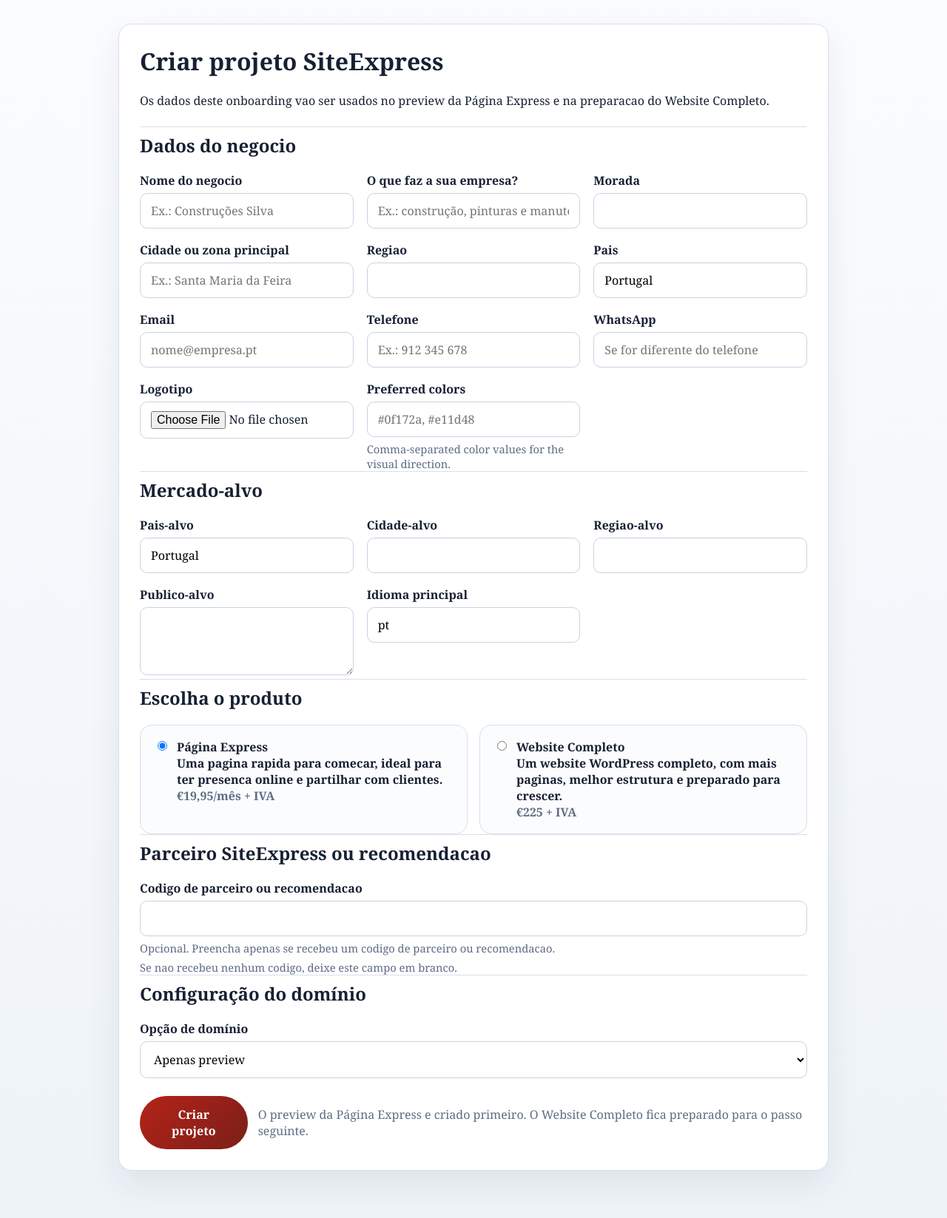
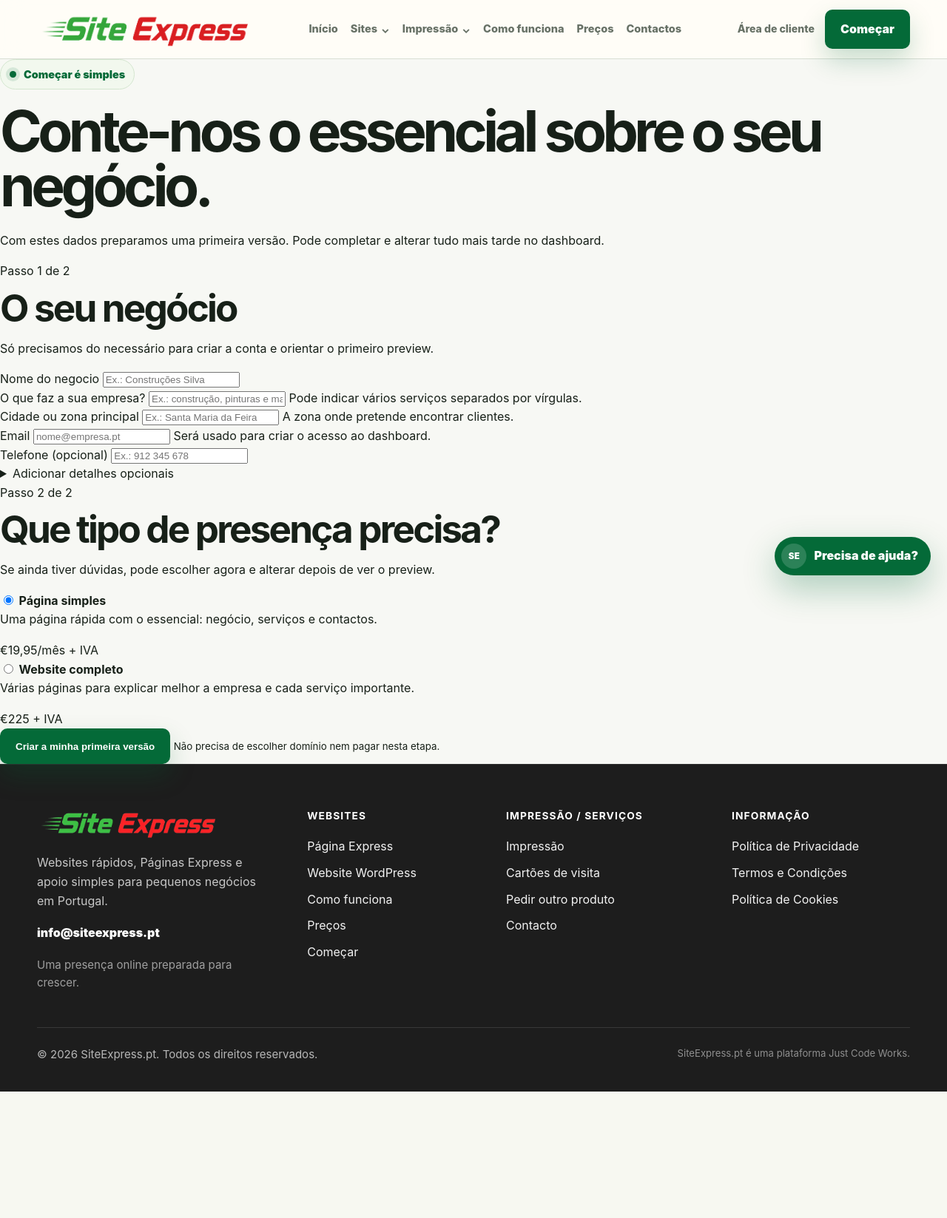
Before and after one commit to joaomcorreia/siteexpress.pt, a Django app: page /pt/onboarding/ in a window 1280 px wide. Shown: the whole page at 74% size. After the commit the page ends 1476 px from the top, so only its background shows below. Run offline with Django 5.2, Linux system fonts and the light colour scheme.

Commit message:
Refresh onboarding flow: onboarding_form.html

```diff
--- a/backend/onboarding/templates/onboarding/onboarding_form.html
+++ b/backend/onboarding/templates/onboarding/onboarding_form.html
@@ -1,157 +1,41 @@
-{% load i18n %}
-<!DOCTYPE html>
-<html lang="{{ LANGUAGE_CODE|default:'pt' }}">
-<head>
-    <meta charset="utf-8">
-    <meta name="viewport" content="width=device-width, initial-scale=1">
-    <title>Onboarding SiteExpress</title>
+{% extends "onboarding/public_base.html" %}
+
+{% block title %}Começar o meu website | SiteExpress.pt{% endblock %}
+{% block meta_description %}Diga-nos o essencial sobre o seu negócio para prepararmos o primeiro preview.{% endblock %}
+
+{% block extra_head %}
 <style>
-        :root {
-            --ink: #172033;
-            --muted: #5f6c84;
-            --line: #d8e0eb;
-            --paper: #f5f7fb;
-            --card: #ffffff;
-            --brand: #b42318;
-            --brand-dark: #7a1f19;
-        }
-        body {
-            margin: 0;
-            font-family: Georgia, serif;
-            background: linear-gradient(180deg, #fbfcfe 0%, #eef3f8 100%);
-            color: var(--ink);
-        }
-        .wrap {
-            max-width: 960px;
-            margin: 0 auto;
-            padding: 32px 20px 64px;
-        }
-        .card {
-            background: var(--card);
-            border: 1px solid var(--line);
-            border-radius: 18px;
-            padding: 28px;
-            box-shadow: 0 18px 45px rgba(22, 32, 51, 0.08);
-        }
-        h1, h2 {
-            margin-top: 0;
-        }
-        .intro {
-            margin-bottom: 24px;
-        }
-        .grid {
-            display: grid;
-            gap: 18px;
-        }
-        .grid.two {
-            grid-template-columns: repeat(auto-fit, minmax(240px, 1fr));
-        }
-        .section {
-            padding-top: 8px;
-            border-top: 1px solid var(--line);
-        }
-        .banner {
-            margin-bottom: 18px;
-            padding: 14px 16px;
-            border-radius: 14px;
-            border: 1px solid #d8e4c3;
-            background: #f6fbef;
-        }
-        .banner strong {
-            display: block;
-            margin-bottom: 4px;
-        }
-        label {
-            display: block;
-            margin-bottom: 6px;
-            font-weight: 700;
-        }
-        input, textarea, select {
-            width: 100%;
-            padding: 12px 14px;
-            border: 1px solid #c7d2e2;
-            border-radius: 10px;
-            box-sizing: border-box;
-            font: inherit;
-            background: #fff;
-        }
-        .helptext {
-            display: block;
-            margin-top: 6px;
-            color: var(--muted);
-            font-size: 0.92rem;
-        }
-        .errors {
-            margin: 8px 0 0;
-            color: #a61b1b;
-            font-size: 0.95rem;
-        }
-        .actions {
-            display: flex;
-            gap: 14px;
-            align-items: center;
-            margin-top: 24px;
-        }
-        button {
-            border: 0;
-            border-radius: 999px;
-            padding: 14px 24px;
-            font: inherit;
-            font-weight: 700;
-            color: #fff;
-            background: linear-gradient(135deg, var(--brand) 0%, var(--brand-dark) 100%);
-            cursor: pointer;
-        }
-        .hint {
-            color: var(--muted);
-        }
-        .hidden {
-            display: none;
-        }
-        .product-grid {
-            display: grid;
-            grid-template-columns: repeat(2, minmax(0, 1fr));
-            gap: 16px;
-            margin-top: 18px;
-        }
-        .product-option {
-            border: 1px solid var(--line);
-            border-radius: 16px;
-            padding: 18px;
-            background: #fbfcfe;
-        }
-        .product-option label {
-            display: flex;
-            gap: 10px;
-            align-items: flex-start;
-            margin: 0;
-            cursor: pointer;
-        }
-        .product-option input[type="radio"] {
-            width: auto;
-            margin-top: 3px;
-        }
-        @media (max-width: 720px) {
-            .product-grid {
-                grid-template-columns: 1fr;
-            }
-        }
+  .flow-page{padding:clamp(42px,7vw,84px) 0 90px;background:radial-gradient(circle at 8% 0,rgba(4,106,56,.13),transparent 32rem),var(--bg)}
+  .flow-shell{width:min(880px,calc(100% - 28px));margin:auto}
+  .flow-heading{max-width:720px;margin:0 auto 28px;text-align:center}.flow-heading h1{font-size:clamp(2.25rem,5vw,4rem);letter-spacing:-.06em}.flow-heading p{color:var(--muted);font-size:1.08rem}
+  .flow-card{padding:clamp(24px,5vw,44px);border:1px solid var(--line);border-radius:22px;background:var(--surface);box-shadow:var(--shadow)}
+  .step-label{display:inline-flex;margin-bottom:12px;color:var(--primary);font-size:.78rem;font-weight:950;letter-spacing:.12em;text-transform:uppercase}
+  .flow-section{padding:0 0 30px;margin-bottom:30px;border-bottom:1px solid var(--line)}.flow-section h2{font-size:1.55rem;letter-spacing:-.035em;margin:0 0 5px}.section-note{margin:0 0 20px;color:var(--muted)}
+  .flow-grid{display:grid;grid-template-columns:repeat(2,minmax(0,1fr));gap:18px}.flow-field-wide{grid-column:1/-1}
+  .flow-field label{display:block;margin-bottom:6px;font-weight:900}.flow-field input,.flow-field textarea,.flow-field select{width:100%;min-height:50px;padding:12px 13px;border:1px solid var(--line);border-radius:10px;background:#fff;color:var(--ink);font:inherit}.flow-field input:focus,.flow-field textarea:focus,.flow-field select:focus{outline:3px solid rgba(4,106,56,.12);border-color:var(--primary)}
+  .helptext{display:block;margin-top:6px;color:var(--muted);font-size:.86rem}.errors,.errorlist{margin:7px 0 0;padding:0;list-style:none;color:#a12a22;font-size:.9rem;font-weight:750}.form-errors{margin-bottom:22px;padding:13px 15px;border:1px solid #e5b7b2;border-radius:10px;background:#fff0ee}
+  .product-grid{display:grid;grid-template-columns:repeat(2,minmax(0,1fr));gap:14px}.product-option{position:relative}.product-option input{position:absolute;opacity:0;pointer-events:none}.product-option label{display:block;height:100%;padding:20px;border:2px solid var(--line);border-radius:14px;background:#fff;cursor:pointer;transition:.15s ease}.product-option label:hover{border-color:#9ec1a4}.product-option input:checked+label{border-color:var(--primary);background:#f1f8ee;box-shadow:0 0 0 3px rgba(4,106,56,.08)}.product-option strong{display:block;font-size:1.12rem}.product-option p{margin:7px 0;color:var(--muted)}.product-price{color:var(--primary);font-weight:950}
+  .optional{margin-top:22px;border:1px solid var(--line);border-radius:13px;background:#fff}.optional summary{padding:15px 17px;cursor:pointer;font-weight:900}.optional-content{padding:2px 17px 18px}
+  .partner-banner{margin-bottom:24px;padding:14px 16px;border:1px solid #bcd6b7;border-radius:12px;background:#f1f8ee}.partner-banner strong{display:block}.partner-banner span{color:var(--muted)}
+  .flow-actions{display:flex;align-items:center;gap:16px}.flow-actions .btn{border:0;cursor:pointer;font:inherit}.flow-actions small{color:var(--muted)}
+  @media(max-width:680px){.flow-grid,.product-grid{grid-template-columns:1fr}.flow-field-wide{grid-column:auto}.flow-actions{display:grid}.flow-actions .btn{width:100%}}
 </style>
-</head>
-<body>
-    <div class="wrap">
-        <div class="card">
-            <div class="intro">
-                <h1>Criar projeto SiteExpress</h1>
-                <p>Os dados deste onboarding vao ser usados no preview da Página Express e na preparacao do Website Completo.</p>
-            </div>
+{% endblock %}
+
+{% block content %}
+<section class="flow-page">
+  <div class="flow-shell">
+    <header class="flow-heading">
+      <span class="eyebrow">Começar é simples</span>
+      <h1>Conte-nos o essencial sobre o seu negócio.</h1>
+      <p>Com estes dados preparamos uma primeira versão. Pode completar e alterar tudo mais tarde no dashboard.</p>
+    </header>
+
+    <div class="flow-card">
       {% if partner_banner %}
-                <div class="banner">
+        <div class="partner-banner">
           <strong>{{ partner_banner }}</strong>
-                    <div class="hint">O codigo do parceiro ja foi aplicado a este pedido.</div>
-                    {% if locked_partner %}
-                        <div class="hint">{{ locked_partner.company_name }} - {{ locked_partner.partner_code }}</div>
-                    {% endif %}
+          <span>{% if locked_partner %}{{ locked_partner.company_name }} · {{ locked_partner.partner_code }}{% else %}O código já foi aplicado.{% endif %}</span>
         </div>
       {% endif %}
 
@@ -159,159 +43,109 @@
         {% csrf_token %}
 
         {% if profile_form.non_field_errors or project_form.non_field_errors %}
-                    <div class="errors">
+          <div class="form-errors">
             {{ profile_form.non_field_errors }}
             {{ project_form.non_field_errors }}
           </div>
         {% endif %}
 
-                <div class="section">
-                    <h2>Dados do negocio</h2>
-                    <div class="grid two">
-                        {% for field in profile_form %}
-                            {% if field.name == "target_country" or field.name == "target_city" or field.name == "target_region" or field.name == "target_audience" or field.name == "target_language" %}
-                            {% else %}
-                                <div>
-                                    <label for="{{ field.id_for_label }}">{{ field.label }}</label>
-                                    {{ field }}
-                                    {% if field.help_text %}<span class="helptext">{{ field.help_text }}</span>{% endif %}
-                                    {% if field.errors %}<div class="errors">{{ field.errors }}</div>{% endif %}
+        <section class="flow-section">
+          <span class="step-label">Passo 1 de 2</span>
+          <h2>O seu negócio</h2>
+          <p class="section-note">Só precisamos do necessário para criar a conta e orientar o primeiro preview.</p>
+          <div class="flow-grid">
+            <div class="flow-field">
+              <label for="{{ profile_form.business_name.id_for_label }}">{{ profile_form.business_name.label }}</label>
+              {{ profile_form.business_name }}
+              {{ profile_form.business_name.errors }}
             </div>
-                            {% endif %}
-                        {% endfor %}
+            <div class="flow-field">
+              <label for="{{ profile_form.business_type.id_for_label }}">{{ profile_form.business_type.label }}</label>
+              {{ profile_form.business_type }}
+              <span class="helptext">Pode indicar vários serviços separados por vírgulas.</span>
+              {{ profile_form.business_type.errors }}
+            </div>
+            <div class="flow-field">
+              <label for="{{ profile_form.city.id_for_label }}">{{ profile_form.city.label }}</label>
+              {{ profile_form.city }}
+              <span class="helptext">A zona onde pretende encontrar clientes.</span>
+              {{ profile_form.city.errors }}
+            </div>
+            <div class="flow-field">
+              <label for="{{ profile_form.email.id_for_label }}">{{ profile_form.email.label }}</label>
+              {{ profile_form.email }}
+              <span class="helptext">Será usado para criar o acesso ao dashboard.</span>
+              {{ profile_form.email.errors }}
+            </div>
+            <div class="flow-field">
+              <label for="{{ profile_form.phone.id_for_label }}">{{ profile_form.phone.label }} <span class="helptext" style="display:inline">(opcional)</span></label>
+              {{ profile_form.phone }}
+              {{ profile_form.phone.errors }}
             </div>
           </div>
 
-                <div class="section">
-                    <h2>Mercado-alvo</h2>
-                    <div class="grid two">
-                        {% for field in profile_form %}
-                            {% if field.name == "target_country" or field.name == "target_city" or field.name == "target_region" or field.name == "target_audience" or field.name == "target_language" %}
-                                <div>
-                                    <label for="{{ field.id_for_label }}">{{ field.label }}</label>
-                                    {{ field }}
-                                    {% if field.help_text %}<span class="helptext">{{ field.help_text }}</span>{% endif %}
-                                    {% if field.errors %}<div class="errors">{{ field.errors }}</div>{% endif %}
+          <details class="optional">
+            <summary>Adicionar detalhes opcionais</summary>
+            <div class="optional-content flow-grid">
+              <div class="flow-field">
+                <label for="{{ profile_form.whatsapp.id_for_label }}">{{ profile_form.whatsapp.label }}</label>
+                {{ profile_form.whatsapp }}
+                {{ profile_form.whatsapp.errors }}
+              </div>
+              <div class="flow-field">
+                <label for="{{ profile_form.logo.id_for_label }}">{{ profile_form.logo.label }}</label>
+                {{ profile_form.logo }}
+                {{ profile_form.logo.errors }}
+              </div>
+              <div class="flow-field">
+                <label for="{{ profile_form.preferred_colors.id_for_label }}">Cores preferidas</label>
+                {{ profile_form.preferred_colors }}
+                <span class="helptext">Ex.: verde e branco. Pode deixar em branco.</span>
+                {{ profile_form.preferred_colors.errors }}
+              </div>
+              {% if not locked_partner %}
+                <div class="flow-field">
+                  <label for="{{ project_form.partner_code.id_for_label }}">Código de parceiro</label>
+                  {{ project_form.partner_code }}
+                  <span class="helptext">Apenas se recebeu um código.</span>
+                  {{ project_form.partner_code.errors }}
                 </div>
               {% endif %}
-                        {% endfor %}
             </div>
-                </div>
+          </details>
+        </section>
 
-                <div class="section">
-                    <h2>Escolha o produto</h2>
-                    {% if project_form.product_type.errors %}<div class="errors">{{ project_form.product_type.errors }}</div>{% endif %}
+        <section class="flow-section">
+          <span class="step-label">Passo 2 de 2</span>
+          <h2>Que tipo de presença precisa?</h2>
+          <p class="section-note">Se ainda tiver dúvidas, pode escolher agora e alterar depois de ver o preview.</p>
+          {{ project_form.product_type.errors }}
           <div class="product-grid">
             <div class="product-option">
+              <input type="radio" name="product_type" value="starter_page_monthly" id="id_product_type_0" {% if project_form.product_type.value == "starter_page_monthly" or not project_form.product_type.value %}checked{% endif %}>
               <label for="id_product_type_0">
-                                <input
-                                    type="radio"
-                                    name="product_type"
-                                    value="starter_page_monthly"
-                                    id="id_product_type_0"
-                                    {% if project_form.product_type.value == "starter_page_monthly" or not project_form.product_type.value %}checked{% endif %}
-                                >
-                                <span>
-                                    <strong>Página Express</strong><br>
-                                    Uma pagina rapida para comecar, ideal para ter presenca online e partilhar com clientes.<br>
-                                    <span class="hint">€19,95/mês + IVA</span>
-                                </span>
+                <strong>Página simples</strong>
+                <p>Uma página rápida com o essencial: negócio, serviços e contactos.</p>
+                <span class="product-price">€19,95/mês + IVA</span>
               </label>
             </div>
             <div class="product-option">
+              <input type="radio" name="product_type" value="full_website_onetime" id="id_product_type_1" {% if project_form.product_type.value == "full_website_onetime" %}checked{% endif %}>
               <label for="id_product_type_1">
-                                <input
-                                    type="radio"
-                                    name="product_type"
-                                    value="full_website_onetime"
-                                    id="id_product_type_1"
-                                    {% if project_form.product_type.value == "full_website_onetime" %}checked{% endif %}
-                                >
-                                <span>
-                                    <strong>Website Completo</strong><br>
-                                    Um website WordPress completo, com mais paginas, melhor estrutura e preparado para crescer.<br>
-                                    <span class="hint">€225 + IVA</span>
-                                </span>
+                <strong>Website completo</strong>
+                <p>Várias páginas para explicar melhor a empresa e cada serviço importante.</p>
+                <span class="product-price">€225 + IVA</span>
               </label>
             </div>
           </div>
-                </div>
+        </section>
 
-                <div class="section">
-                    <h2>Parceiro SiteExpress ou recomendacao</h2>
-                    <div class="grid two">
-                        <div>
-                            <label for="{{ project_form.partner_code.id_for_label }}">{{ project_form.partner_code.label }}</label>
-                            {{ project_form.partner_code }}
-                            {% if project_form.partner_code.help_text %}<span class="helptext">{{ project_form.partner_code.help_text }}</span>{% endif %}
-                            <span class="helptext">Se nao recebeu nenhum codigo, deixe este campo em branco.</span>
-                            {% if project_form.partner_code.errors %}<div class="errors">{{ project_form.partner_code.errors }}</div>{% endif %}
-                        </div>
-                    </div>
-                </div>
-
-                <div class="section">
-                    <h2>Configuração do domínio</h2>
-                    <div class="grid two">
-                        <div>
-                            <label for="{{ project_form.domain_choice.id_for_label }}">Opção de domínio</label>
-                            {{ project_form.domain_choice }}
-                            {% if project_form.domain_choice.errors %}<div class="errors">{{ project_form.domain_choice.errors }}</div>{% endif %}
-                        </div>
-                        <div id="existing-domain-group">
-                            <label for="{{ project_form.existing_domain.id_for_label }}">Domínio atual</label>
-                            {{ project_form.existing_domain }}
-                            {% if project_form.existing_domain.errors %}<div class="errors">{{ project_form.existing_domain.errors }}</div>{% endif %}
-                        </div>
-                        <div id="preferred-domain-group">
-                            <label for="{{ project_form.preferred_domain.id_for_label }}">Domínio pretendido</label>
-                            {{ project_form.preferred_domain }}
-                            {% if project_form.preferred_domain.errors %}<div class="errors">{{ project_form.preferred_domain.errors }}</div>{% endif %}
-                        </div>
-                        <div id="alternative-domain-1-group">
-                            <label for="{{ project_form.alternative_domain_1.id_for_label }}">Domínio alternativo 1</label>
-                            {{ project_form.alternative_domain_1 }}
-                            {% if project_form.alternative_domain_1.errors %}<div class="errors">{{ project_form.alternative_domain_1.errors }}</div>{% endif %}
-                        </div>
-                        <div id="alternative-domain-2-group">
-                            <label for="{{ project_form.alternative_domain_2.id_for_label }}">Domínio alternativo 2</label>
-                            {{ project_form.alternative_domain_2 }}
-                            {% if project_form.alternative_domain_2.errors %}<div class="errors">{{ project_form.alternative_domain_2.errors }}</div>{% endif %}
-                        </div>
-                    </div>
-                </div>
-
-                <div class="actions">
-                    <button type="submit">Criar projeto</button>
-                    <span class="hint">O preview da Página Express e criado primeiro. O Website Completo fica preparado para o passo seguinte.</span>
+        <div class="flow-actions">
+          <button class="btn btn-primary" type="submit">Criar a minha primeira versão</button>
+          <small>Não precisa de escolher domínio nem pagar nesta etapa.</small>
         </div>
       </form>
     </div>
   </div>
-    <script>
-        (function () {
-            var choiceField = document.getElementById("{{ project_form.domain_choice.id_for_label }}");
-            var existingGroup = document.getElementById("existing-domain-group");
-            var preferredGroup = document.getElementById("preferred-domain-group");
-            var altOneGroup = document.getElementById("alternative-domain-1-group");
-            var altTwoGroup = document.getElementById("alternative-domain-2-group");
-
-            function syncDomainFields() {
-                var value = choiceField ? choiceField.value : "";
-                var showExisting = value === "already_have_domain";
-                var showRequested = value === "need_help";
-
-                existingGroup.classList.toggle("hidden", !showExisting);
-                preferredGroup.classList.toggle("hidden", !showRequested);
-                altOneGroup.classList.toggle("hidden", !showRequested);
-                altTwoGroup.classList.toggle("hidden", !showRequested);
-            }
-
-            if (choiceField) {
-                choiceField.addEventListener("change", syncDomainFields);
-                syncDomainFields();
-            }
-        }());
-    </script>
-</body>
-</html>
+</section>
+{% endblock %}
```
Lines whose indentation alone changed are shown as unchanged.
